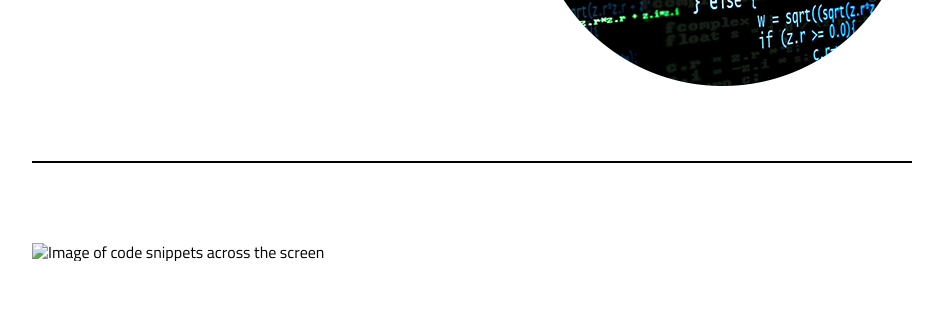
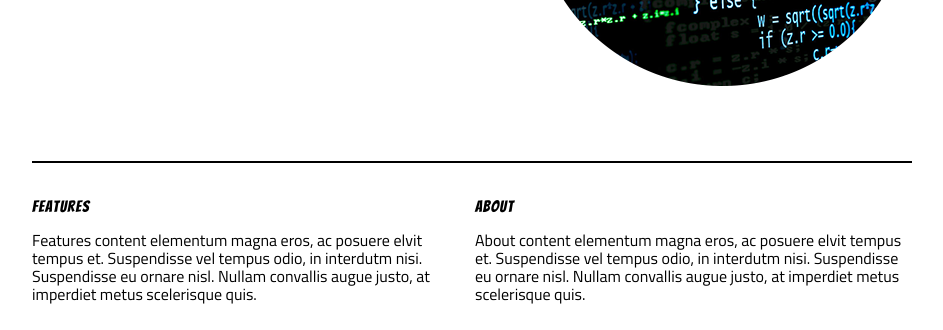
Before and after one commit to Marina8989/DOM-practice, a plain HTML site: page index.html in a window 1280 px wide. Shown: the part 429-759 px from the top of the page, without its empty margins (168-1111 px from the left). Drawn offline with Linux system fonts and the light colour scheme.

Commit message:
working on DOM

```diff
--- a/index.html
+++ b/index.html
@@ -46,12 +46,12 @@
 
             <div class="top-content">
                 <div class="text-content one">
-                    <h4></h4>
-                    <p></p>
+                    <h4 id="h4One"></h4>
+                    <p id="pOne"></p>
                 </div>
                 <div class="text-content two">
-                    <h4></h4>
-                    <p></p>
+                    <h4 id="h4Two"></h4>
+                    <p id="pTwo"></p>
                 </div>
             </div>
 
--- a/js/index.js
+++ b/js/index.js
@@ -80,6 +80,40 @@ document.querySelector(".cta-text").appendChild(button);
 
 
 //main section
+let topContent = document.querySelector(".top-content");
+let one = document.querySelector(".one");
+let two = document.querySelector(".two");
+
+let textContentH4One = document.querySelector("#h4One");
+let textContentPOne = document.querySelector("#pOne");
+
+let textContentH4Two = document.querySelector("#h4Two");
+let textContentPTwo = document.querySelector("#pTwo");
+
+let middleImg = document.querySelector("#middle-img");
+
+
+
+textContentH4One.textContent = siteContent["main-content"]["features-h4"];
+textContentPOne.textContent = siteContent["main-content"]["features-content"];
+
+textContentH4Two.textContent = siteContent["main-content"]["about-h4"];
+textContentPTwo.textContent = siteContent["main-content"]["about-content"];
+
+middleImg.src = siteContent["main-content"]["middle-img-src"];
+
+
+
+
+one.appendChild(textContentH4One);
+one.appendChild(textContentPOne);
+
+two.appendChild(textContentH4Two);
+two.appendChild(textContentPTwo);
+
+
+topContent.appendChild(one);
+topContent.appendChild(two);
 
 
 
```
